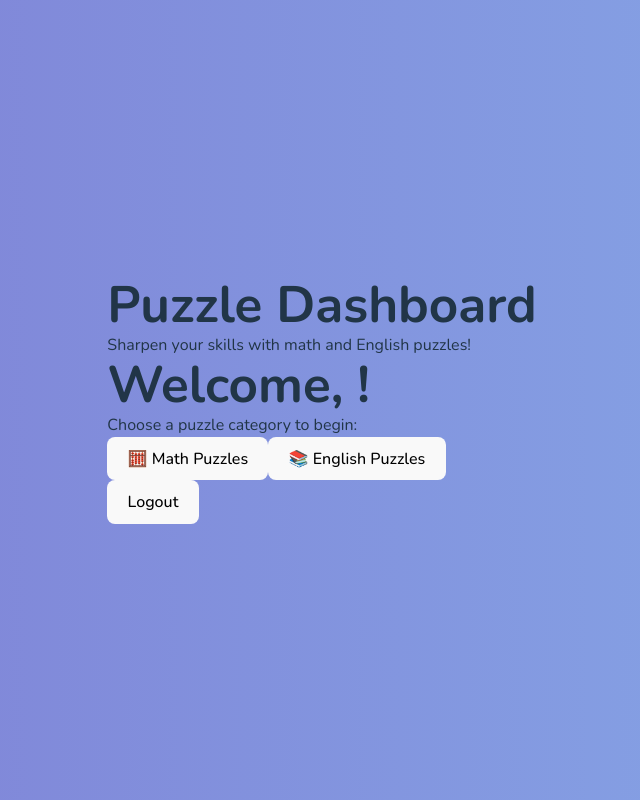
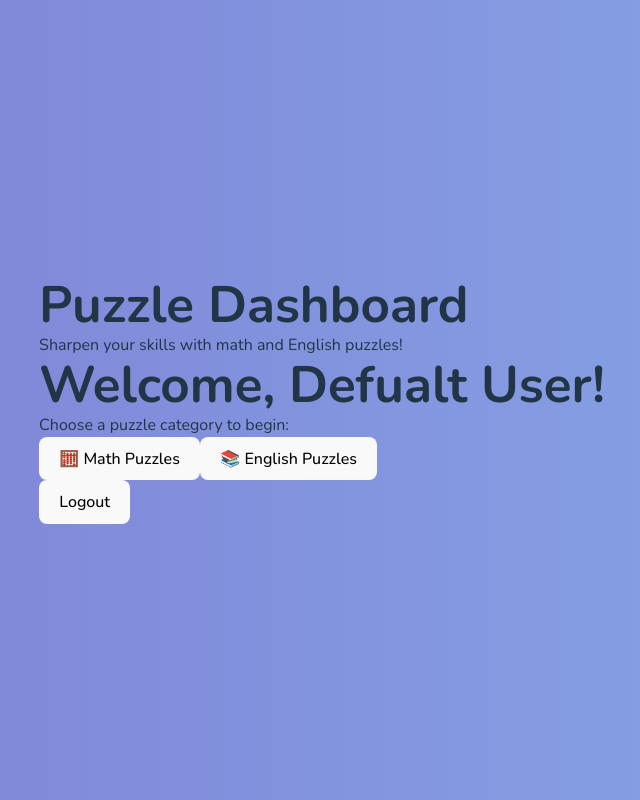
Before and after one commit to TalasiaCalderon/cop4331-large-project, a React (Vite) app in the folder frontend/: page /dashboard in a window 1280 px wide. Shown: the whole page, without its empty margins (318-958 px from the left). Built offline with nearby package versions, Linux system fonts and the light colour scheme.

Commit message:
Dash board now has a defualt user when no login is put in

```diff
--- a/frontend/src/components/DashboardUI.tsx
+++ b/frontend/src/components/DashboardUI.tsx
@@ -4,10 +4,10 @@ import { useNavigate } from 'react-router-dom';
 function DashboardUI() {
     const navigate = useNavigate();
 
-    let username: string = '';
+    let username: string = 'Defualt User';
 
     if(!localStorage.getItem('user_data')) {
-        // navigate('/login');
+        // navigate('/');
     } else {
         let _ud: any = localStorage.getItem('user_data');
         let ud = JSON.parse(_ud);
@@ -17,7 +17,7 @@ function DashboardUI() {
 
     function handleLogout(): void {
         localStorage.removeItem('user_data');
-        navigate('/login');
+        navigate('/');
     }
 
     function goToPuzzles(type: string): void {
```
